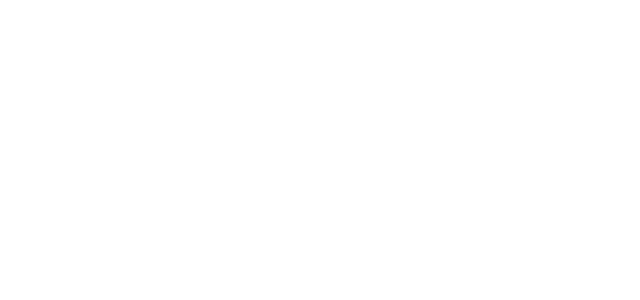
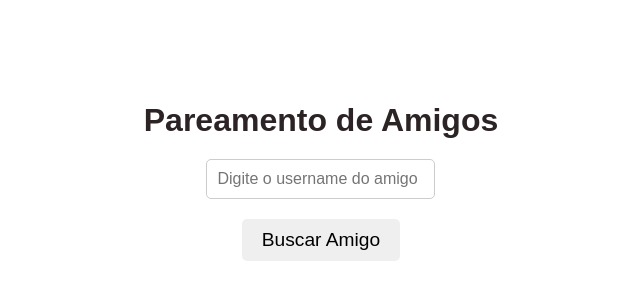
Before and after one commit to projeto-de-algoritmos-2024/DividirConquistar_SwiftMatch, a React (Vite) app in the folder swiftmatch/: page /pareamento in a window 1280 px wide. Before the commit this address had no page. Shown: the part 232-532 px from the top of the page, without its empty margins (319-959 px from the left). Built offline with nearby package versions, Linux system fonts and the light colour scheme.

Commit message:
add: friend seaching

```diff
--- a/swiftmatch/src/App.jsx
+++ b/swiftmatch/src/App.jsx
@@ -6,6 +6,7 @@
 import Login from './Login';
 import Conta from './Conta';
 import Albums from './Albums';
+import Pareamento from './pareamento';
 
 
 function App() {
@@ -17,6 +18,7 @@
         <Route path="/conta" element={<Conta />} />
         <Route path="/login" element={<Login />} />
         <Route path="/albums" element={<Albums />} />
+        <Route path="/pareamento" element={<Pareamento />} />
       </Routes>
     </Router>
   );
--- /dev/null
+++ b/swiftmatch/src/pareamento.jsx
@@ -0,0 +1,67 @@
+import React, { useState } from 'react';
+import { useNavigate } from 'react-router-dom';
+
+function Pareamento() {
+  const [friendUsername, setFriendUsername] = useState('');
+  const [friendData, setFriendData] = useState(null);
+  const [error, setError] = useState('');
+  const navigate = useNavigate();
+
+  const handleSearchFriend = async () => {
+    const userId = localStorage.getItem('userId'); // Obtém o ID do usuário logado
+
+    if (!friendUsername) {
+      setError('Por favor, insira um nome de usuário.');
+      return;
+    }
+
+    try {
+      const response = await fetch('http://localhost:5000/api/find-friend', {
+        method: 'POST',
+        headers: { 'Content-Type': 'application/json' },
+        body: JSON.stringify({ username: friendUsername}),
+      });
+
+      if (!response.ok) {
+        throw new Error('Amigo não encontrado ou não completou o rankeamento.');
+      }
+
+      const data = await response.json();
+      setFriendData(data);
+      setError('');
+    } catch (err) {
+      setError(err.message);
+      setFriendData(null);
+    }
+  };
+
+  const handleCompareRankings = () => {
+    if (friendData) {
+      navigate('/comparar', { state: { myRanking: friendData.myRanking, friendRanking: friendData.friendRanking } });
+    }
+  };
+
+  return (
+    <div className="pareamento">
+      <h2>Pareamento de Amigos</h2>
+      <div>
+        <input
+          type="text"
+          placeholder="Digite o username do amigo"
+          value={friendUsername}
+          onChange={(e) => setFriendUsername(e.target.value)}
+        />
+        <button onClick={handleSearchFriend}>Buscar Amigo</button>
+      </div>
+      {error && <p>{error}</p>}
+      {friendData && (
+        <div>
+          <h3>Amigo Encontrado: {friendData.username}</h3>
+          <button onClick={handleCompareRankings}>Comparar Rankings</button>
+        </div>
+      )}
+    </div>
+  );
+}
+
+export default Pareamento;
```
Also changed, not shown: swiftmatch/src/server.js (+29 -0 lines).
